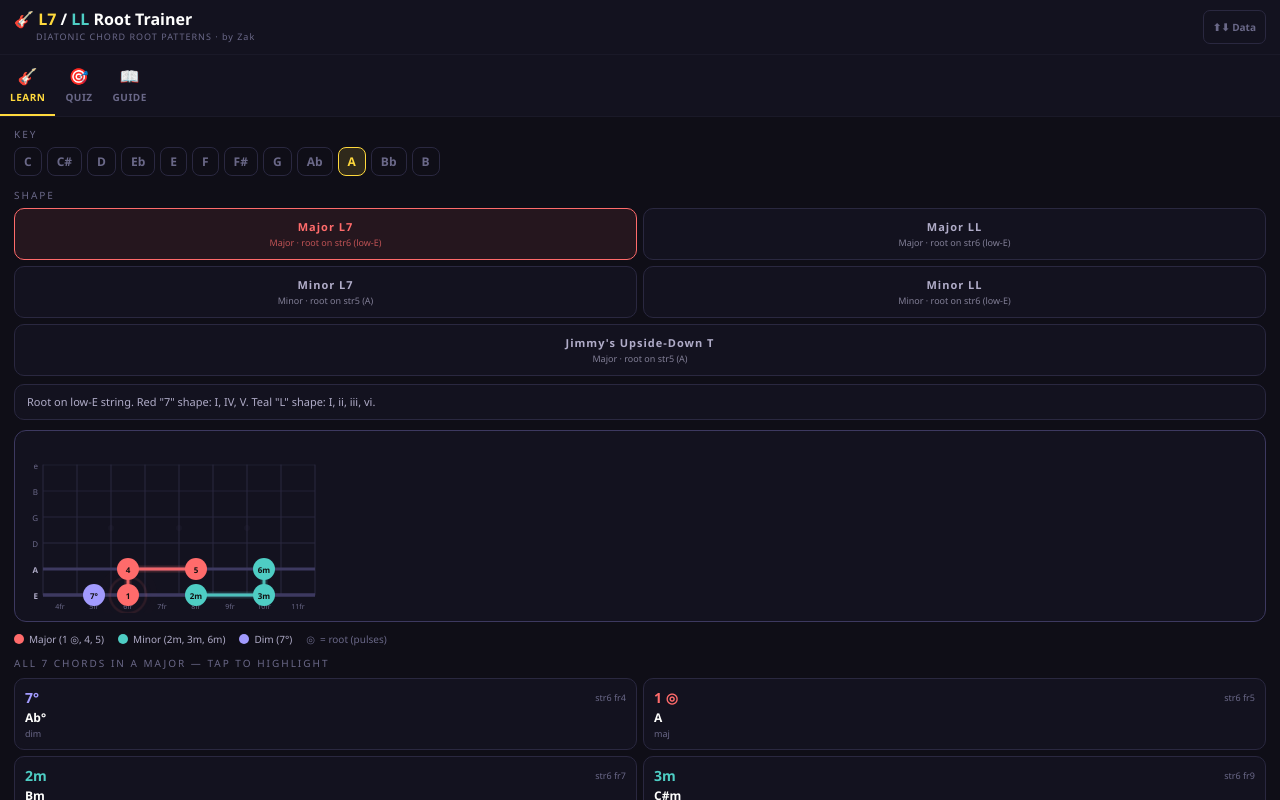
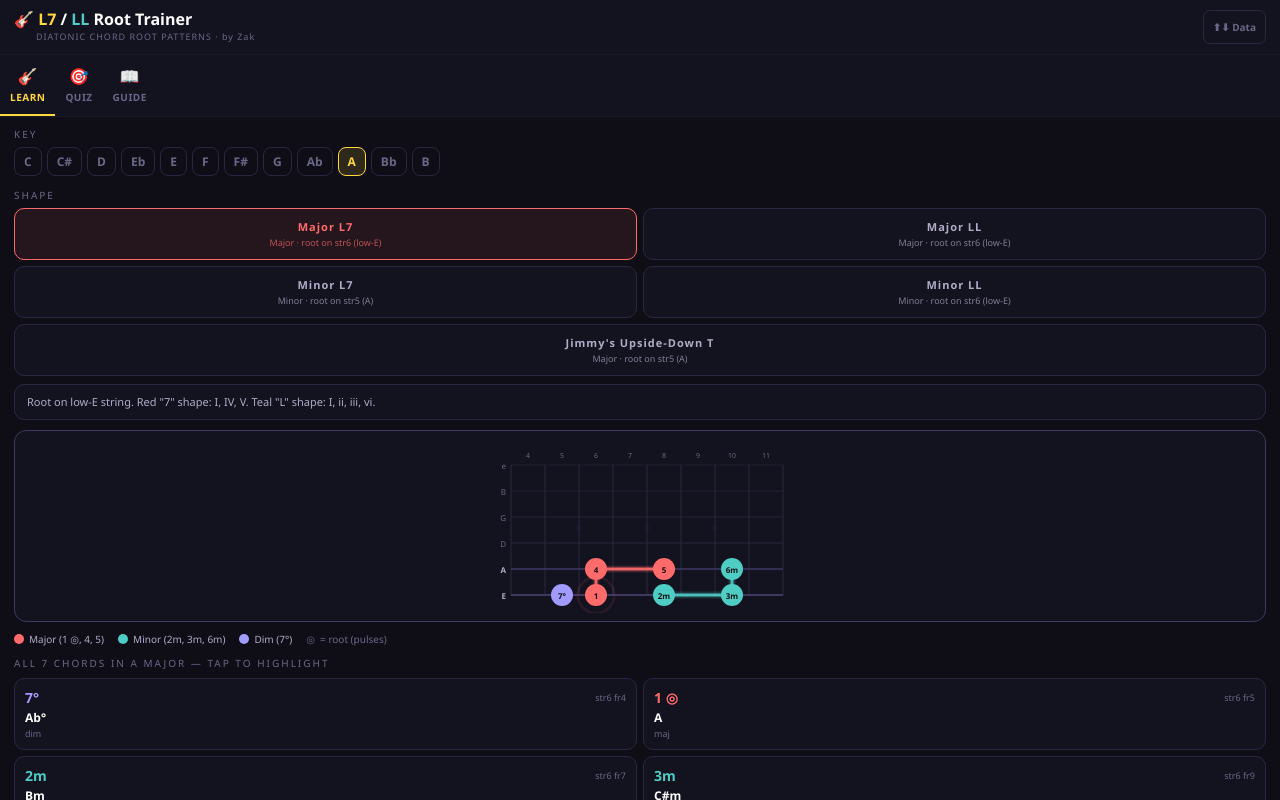
Before and after one commit to SyncopatedSyntax/DiatonicChordsTrainer, a React (Vite) app: page / in a window 1280 px wide. Built offline with nearby package versions, Linux system fonts and the light colour scheme.

Commit message:
center diagram, uncover fret number, unthicken strings

```diff
--- a/App.jsx
+++ b/App.jsx
@@ -289,9 +289,9 @@ function Fretboard({ shape, rootFret, keyIdx, highlightDeg, onDotClick, quizMode
   const nutX = ML;
 
   return (
-    <div style={{ overflowX: 'auto', WebkitOverflowScrolling: 'touch' }}>
+    <div style={{ overflowX: 'auto', WebkitOverflowScrolling: 'touch', display: 'flex', justifyContent: 'center' }}>
       <svg width={W} height={H} viewBox={`0 0 ${W} ${H}`}
-        style={{ display: 'block', minWidth: W }}>
+        style={{ display: 'block' }}>
 
         {/* Inlay dots */}
         {INLAYS.filter(f => f > startFret && f < startFret + fretCount).map(f => (
@@ -306,6 +306,19 @@ function Fretboard({ shape, rootFret, keyIdx, highlightDeg, onDotClick, quizMode
           </>
         )}
 
+        {/* Fret numbers — above top string, so dots never cover them */}
+        {Array.from({ length: fretCount }, (_, i) => {
+          const fret = startFret + i + 1;
+          if (fret < 1) return null;
+          return (
+            <text key={fret} x={ML + (i + 0.5) * FS} y={MT - 7}
+              textAnchor="middle" fontSize={7 * size}
+              fill={TEXT2} fontFamily="'Segoe UI',system-ui,sans-serif">
+              {fret}
+            </text>
+          );
+        })}
+
         {/* Fret lines */}
         {Array.from({ length: fretCount + 1 }, (_, i) => {
           const x = ML + i * FS;
@@ -317,7 +330,7 @@ function Fretboard({ shape, rootFret, keyIdx, highlightDeg, onDotClick, quizMode
           );
         })}
 
-        {/* String lines */}
+        {/* String lines — uniform realistic gauge, no active-string thickening */}
         {Array.from({ length: NUM_STRINGS }, (_, si) => {
           const y = sy(si);
           const isActive = si === shape.rootStrIdx || si === shape.upperStrIdx;
@@ -325,7 +338,7 @@ function Fretboard({ shape, rootFret, keyIdx, highlightDeg, onDotClick, quizMode
           return (
             <line key={si} x1={ML} y1={y} x2={W - MR} y2={y}
               stroke={isActive ? BORDER2 : BORDER}
-              strokeWidth={thick * (isActive ? 2 : 1)} />
+              strokeWidth={thick} />
           );
         })}
 
@@ -339,19 +352,6 @@ function Fretboard({ shape, rootFret, keyIdx, highlightDeg, onDotClick, quizMode
               fontWeight={isActive ? '700' : '400'}
               fontFamily="'Segoe UI',system-ui,sans-serif">
               {STRING_LABELS[si]}
-            </text>
-          );
-        })}
-
-        {/* Fret numbers */}
-        {Array.from({ length: fretCount }, (_, i) => {
-          const fret = startFret + i + 1;
-          if (fret < 1) return null;
-          return (
-            <text key={fret} x={ML + (i + 0.5) * FS} y={H - 4}
-              textAnchor="middle" fontSize={7 * size}
-              fill={TEXT2} fontFamily="'Segoe UI',system-ui,sans-serif">
-              {fret}fr
             </text>
           );
         })}
```
